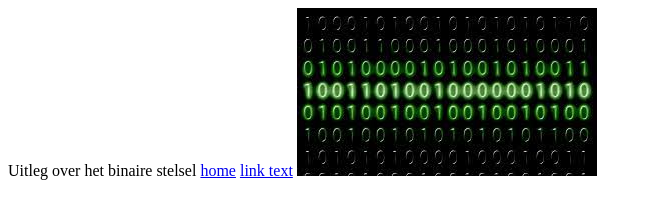
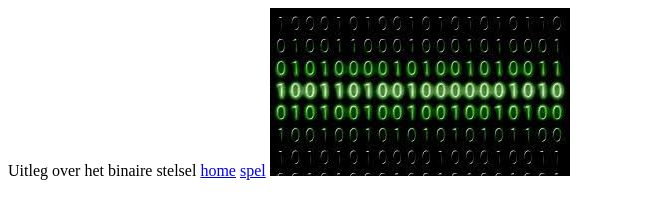
Before and after one commit to davidkoersen/davidkoersen.github.io, a plain HTML site: page binairstelsel.html in a window 1280 px wide. Shown: the whole page, without its empty margins (0-652 px from the left). Drawn offline with Linux system fonts and the light colour scheme.

Commit message:
Snap er niks van

```diff
--- a/binairstelsel.html
+++ b/binairstelsel.html
@@ -9,7 +9,7 @@
         Uitleg over het binaire stelsel
 
         <a href="index.html">home</a> <!--Link terug naar de homepage-->
-        <a href="https://games.penjee.com/binary-bonanza/">link text</a>
+        <a href="https://games.penjee.com/binary-bonanza/">spel</a>
         <img src="binarycode.jfif" alt="Dit is super mooie nulletjes en eentjes!">
 
     </body>
```
